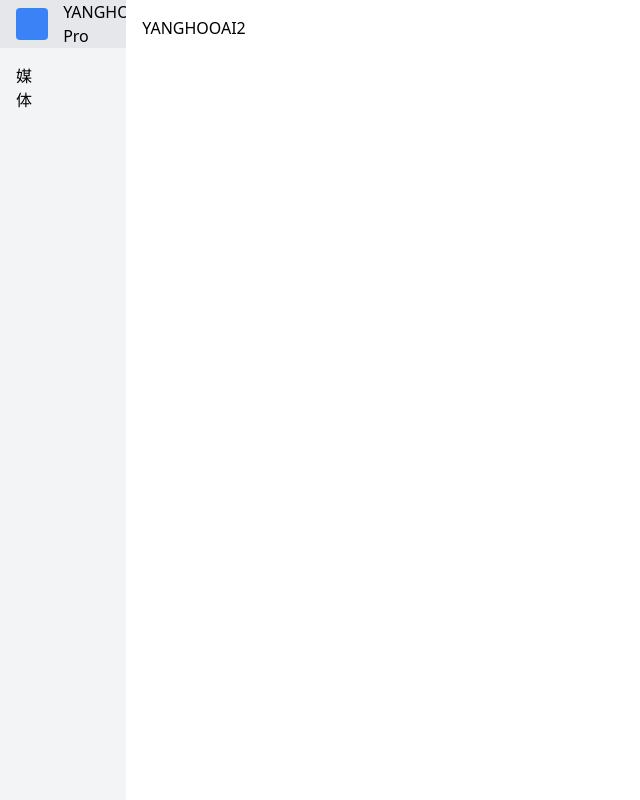
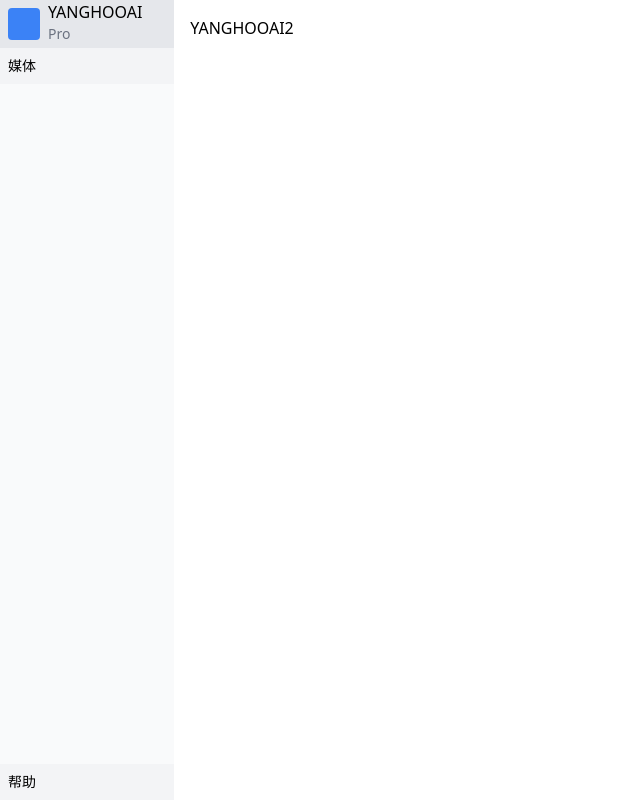
Before and after one commit to almensu/Create-React-App, a React (Create React App) app: page / in a window 1280 px wide. Shown: the whole page, without its empty margins (0-640 px from the left). Built offline with nearby package versions, Linux system fonts and the light colour scheme.

Commit message:
调整左侧栏

```diff
--- a/src/App.js
+++ b/src/App.js
@@ -5,21 +5,31 @@ function App() {
     // 主应用布局结构 左右布局
     <div className='flex flex-row'>
         {/* 左侧边栏  上下布局*/}
-      <div className='flex flex-col max-w-screen-sm h-screen bg-gray-100'>
-        <div>
-          <div className="flex flex-row">
-            <div className="w-1/2 bg-gray-200 flex items-center justify-center">
+      <div className='flex flex-col max-w-screen-sm h-screen bg-gray-50'>
+        {/* 顶部Logo区域 */}
+        <div className="flex flex-row items-start justify-start bg-gray-200">
+          <div className="p-2 rounded-md flex items-center justify-start">
             <div className="w-8 h-8 bg-blue-500 rounded"></div>
           </div>
-            <div className="w-1/2 bg-gray-200
-            ">
-              <h1>YANGHOOAI</h1>
-              <p>Pro</p>
+          <div className="flex flex-col pr-8 text-left">
+            <h1 className='text-base font-medium'>YANGHOOAI</h1>
+            <p className='text-sm text-gray-500'>Pro</p>
           </div>
         </div>
-          <div className="w-1/4 bg-gray-100 p-4">
+
+        {/* 媒体部分 */}
+        <div className="bg-gray-100 p-2 text-sm">
           <h1>媒体</h1>
         </div>
+
+        {/* 中间可能有其他内容的区域 */}
+        <div className="flex-grow">
+          {/* 这里可以放置其他内容 */}
+        </div>
+
+        {/* 帮助部分 - 放在底部 */}
+        <div className="bg-gray-100 p-2 text-sm">
+          <h1>帮助</h1>
         </div>
       </div>
       {/* 右侧主区域 */}
```
Lines whose indentation alone changed are shown as unchanged.
